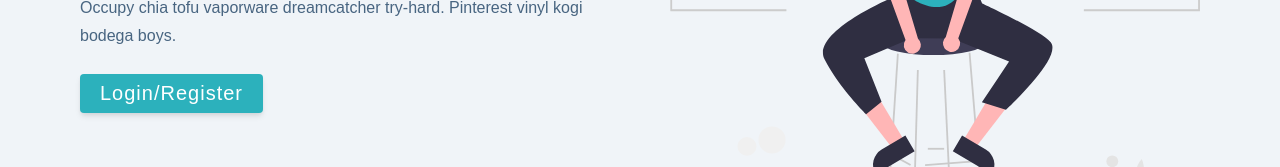
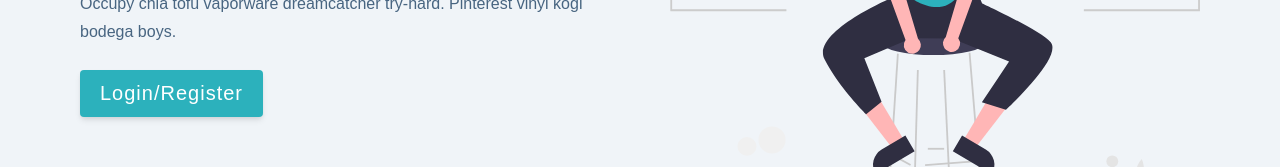
Before and after one commit to edriso/jobify, a React (Vite) app in the folder client/: page /landing in a window 1280 px wide. Shown: the part 431-598 px from the top of the page. Built offline with nearby package versions, Linux system fonts and the light colour scheme.

Commit message:
update .btn-hero

```diff
--- a/client/src/index.css
+++ b/client/src/index.css
@@ -175,7 +175,7 @@ ul {
 }
 .btn-hero {
   font-size: 1.25rem;
-  padding: 0.5rem 1.25rem;
+  padding: 0.75rem 1.25rem;
 }
 .btn-danger {
   background: var(--red-light);
```
